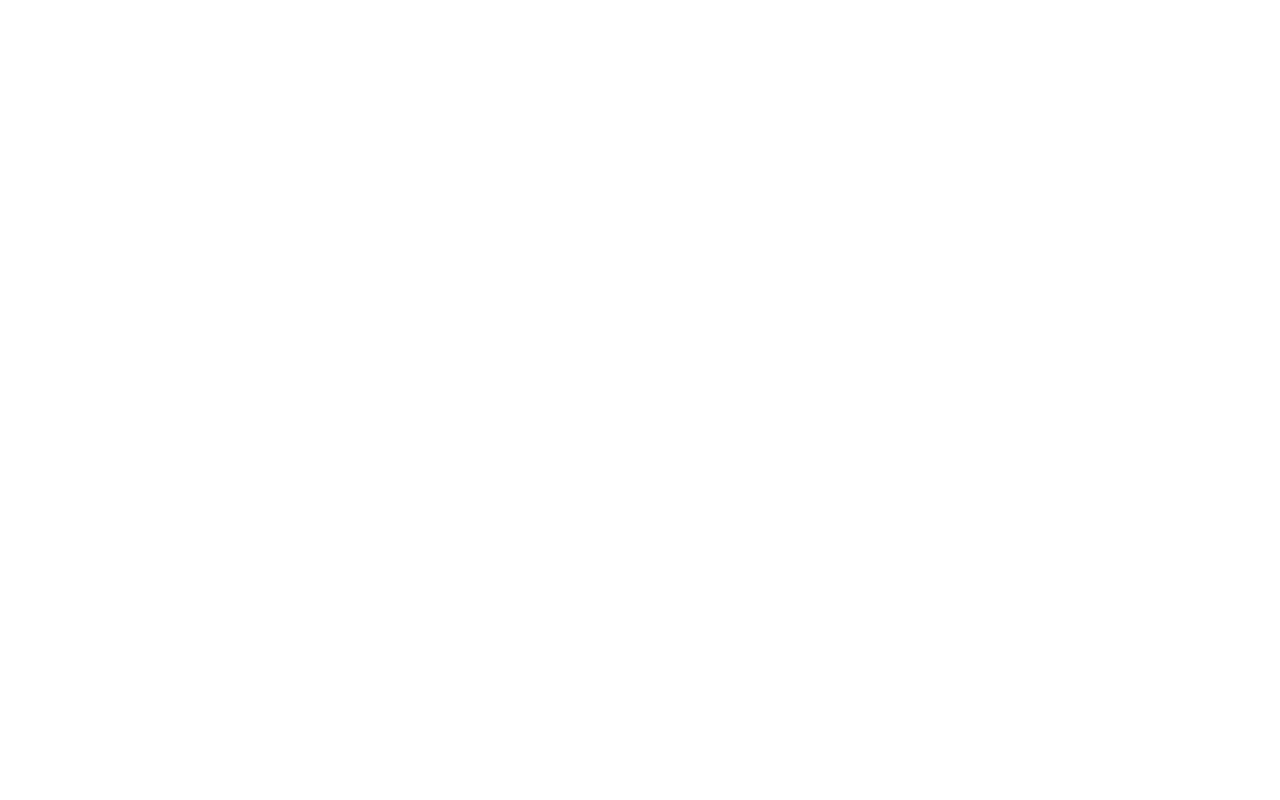
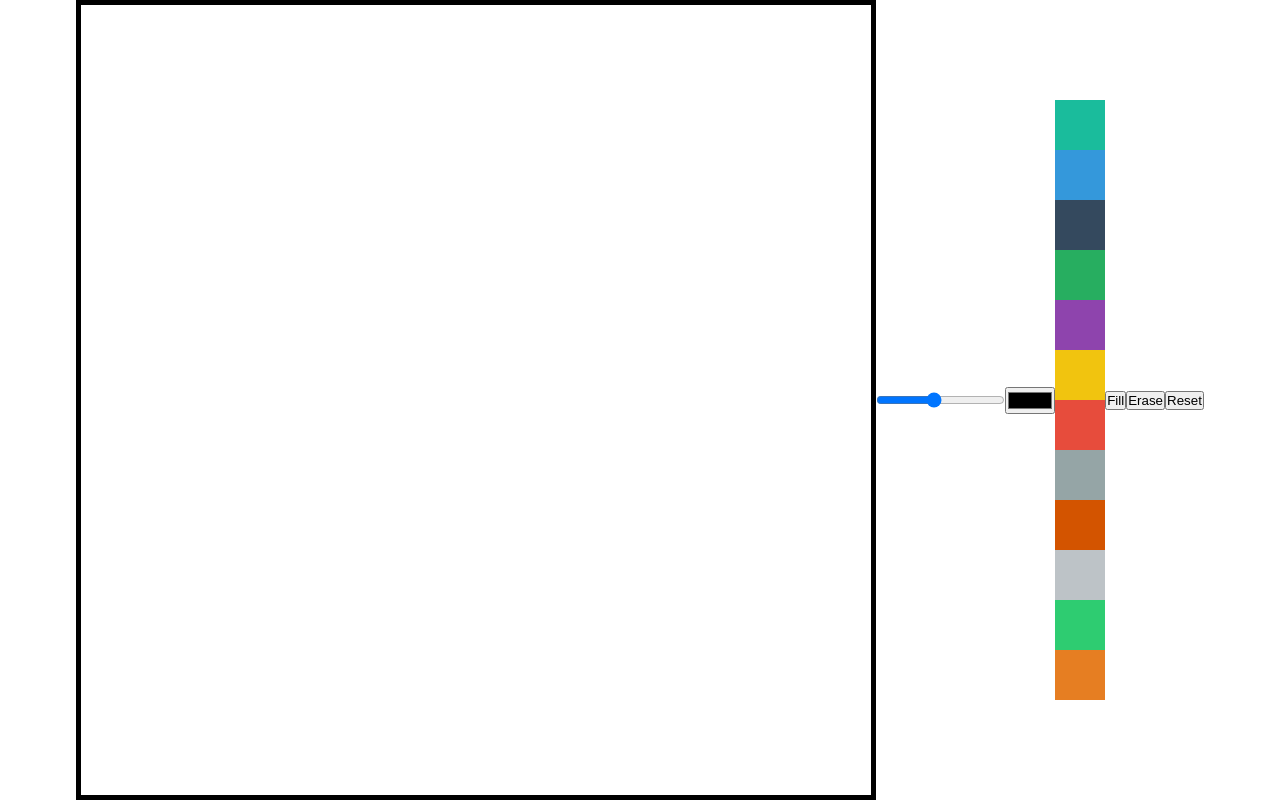
Before and after one commit to ZekeLee/meme-maker, a plain HTML site: page index.html in a window 1280 px wide. Drawn offline with Linux system fonts and the light colour scheme.

Commit message:
feat: 그림판 기능 구현(선 그리기, 전체 색상 채우기, 색상 선택, 색상 팔레트, 지우개, 초기화)

```diff
--- a/app.js
+++ b/app.js
@@ -0,0 +1,105 @@
+const canvas = document.querySelector('canvas');
+const ctx = canvas.getContext('2d');
+const lineWidth = document.getElementById('lineWidth');
+const color = document.getElementById('color');
+const colorOption = Array.from(document.getElementsByClassName('color-option'));
+const modeBtn = document.getElementById('modeBtn');
+const resetBtn = document.getElementById('resetBtn');
+const eraserBtn = document.getElementById('eraserBtn');
+
+const CANVAS_WIDTH = 800;
+const CANVAS_HEIGHT = 800;
+
+canvas.width = CANVAS_WIDTH;
+canvas.height = CANVAS_HEIGHT;
+
+ctx.lineWidth = lineWidth.value;
+
+let isPainting = false;
+let isFilling = false;
+
+/*
+  Functions
+*/
+const onMove = (e) => {
+  if (isPainting) {
+    ctx.lineTo(e.offsetX, e.offsetY);
+    ctx.stroke();
+    return;
+  }
+  ctx.beginPath();
+  ctx.moveTo(e.offsetX, e.offsetY);
+};
+
+const startPainting = () => {
+  isPainting = true;
+};
+
+const stopPainting = () => {
+  isPainting = false;
+};
+
+const onLineWidthChange = (e) => {
+  console.log(e.target.value);
+  ctx.lineWidth = e.target.value;
+};
+
+const onColorChange = (e) => {
+  ctx.strokeStyle = e.target.value;
+  ctx.fillStyle = e.target.value;
+};
+
+const onColorClick = (e) => {
+  const colorValue = e.target.dataset.color;
+  ctx.strokeStyle = colorValue;
+  ctx.fillStyle = colorValue;
+  color.value = colorValue;
+};
+
+const onModeClick = () => {
+  if (isFilling) {
+    isFilling = false;
+    modeBtn.innerText = 'Fill';
+  } else {
+    isFilling = true;
+    modeBtn.innerText = 'Draw';
+  }
+};
+
+const onCanvasClick = () => {
+  if (isFilling) {
+    ctx.fillRect(0, 0, CANVAS_WIDTH, CANVAS_HEIGHT);
+  }
+};
+
+const onResetClick = () => {
+  ctx.fillStyle = '#fff';
+  ctx.fillRect(0, 0, CANVAS_WIDTH, CANVAS_HEIGHT);
+};
+
+const onEraserClick = () => {
+  ctx.strokeStyle = '#fff';
+  isFilling = false;
+  modeBtn.innerText = 'Fill';
+};
+
+/*
+ EventListener
+*/
+canvas.addEventListener('mousemove', onMove);
+canvas.addEventListener('mousedown', startPainting);
+canvas.addEventListener('mouseup', stopPainting);
+canvas.addEventListener('mouseleave', stopPainting);
+canvas.addEventListener('click', onCanvasClick);
+
+lineWidth.addEventListener('change', onLineWidthChange);
+
+color.addEventListener('change', onColorChange);
+
+colorOption.forEach((color) => color.addEventListener('click', onColorClick));
+
+modeBtn.addEventListener('click', onModeClick);
+
+resetBtn.addEventListener('click', onResetClick);
+
+eraserBtn.addEventListener('click', onEraserClick);
--- a/index.html
+++ b/index.html
@@ -9,6 +9,73 @@
   </head>
   <body>
     <canvas></canvas>
+    <input type="range" id="lineWidth" min="1" max="10" value="5" step="0.5" />
+    <input type="color" id="color" />
+    <div>
+      <div
+        class="color-option"
+        style="background-color: #1abc9c"
+        data-color="#1abc9c"
+      ></div>
+      <div
+        class="color-option"
+        style="background-color: #3498db"
+        data-color="#3498db"
+      ></div>
+      <div
+        class="color-option"
+        style="background-color: #34495e"
+        data-color="#34495e"
+      ></div>
+      <div
+        class="color-option"
+        style="background-color: #27ae60"
+        data-color="#27ae60"
+      ></div>
+      <div
+        class="color-option"
+        style="background-color: #8e44ad"
+        data-color="#8e44ad"
+      ></div>
+      <div
+        class="color-option"
+        style="background-color: #f1c40f"
+        data-color="#f1c40f"
+      ></div>
+      <div
+        class="color-option"
+        style="background-color: #e74c3c"
+        data-color="#e74c3c"
+      ></div>
+      <div
+        class="color-option"
+        style="background-color: #95a5a6"
+        data-color="#95a5a6"
+      ></div>
+      <div
+        class="color-option"
+        style="background-color: #d35400"
+        data-color="#d35400"
+      ></div>
+      <div
+        class="color-option"
+        style="background-color: #bdc3c7"
+        data-color="#bdc3c7"
+      ></div>
+      <div
+        class="color-option"
+        style="background-color: #2ecc71"
+        data-color="#2ecc71"
+      ></div>
+      <div
+        class="color-option"
+        style="background-color: #e67e22"
+        data-color="#e67e22"
+      ></div>
+    </div>
+    <button id="modeBtn">Fill</button>
+    <button id="eraserBtn">Erase</button>
+    <button id="resetBtn">Reset</button>
     <script src="app.js"></script>
   </body>
 </html>
--- a/style.css
+++ b/style.css
@@ -0,0 +1,30 @@
+*,
+*:before,
+*:after {
+  margin: 0;
+  padding: 0;
+  box-sizing: border-box;
+}
+
+html,
+body {
+  height: 100%;
+}
+
+body {
+  display: flex;
+  align-items: center;
+  justify-content: center;
+}
+
+canvas {
+  width: 800px;
+  height: 800px;
+  border: 5px solid #000;
+}
+
+.color-option {
+  width: 50px;
+  height: 50px;
+  cursor: pointer;
+}
```
